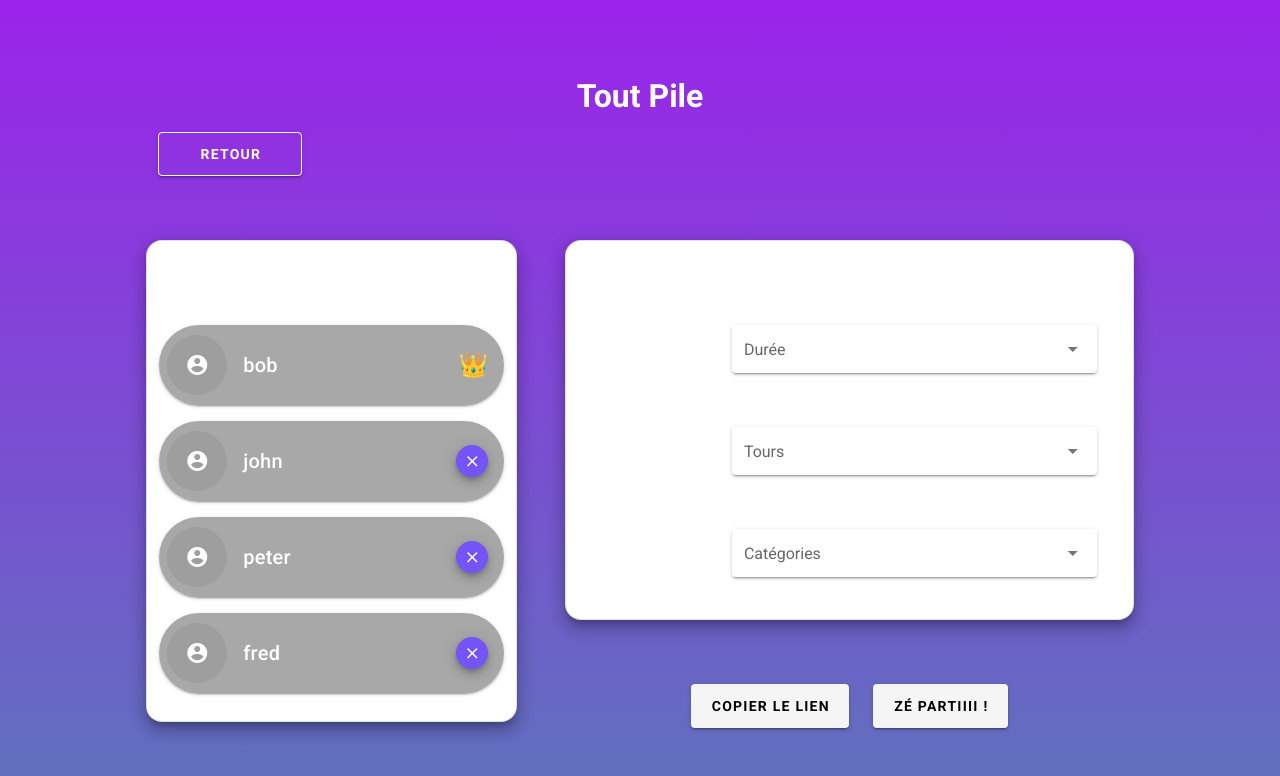
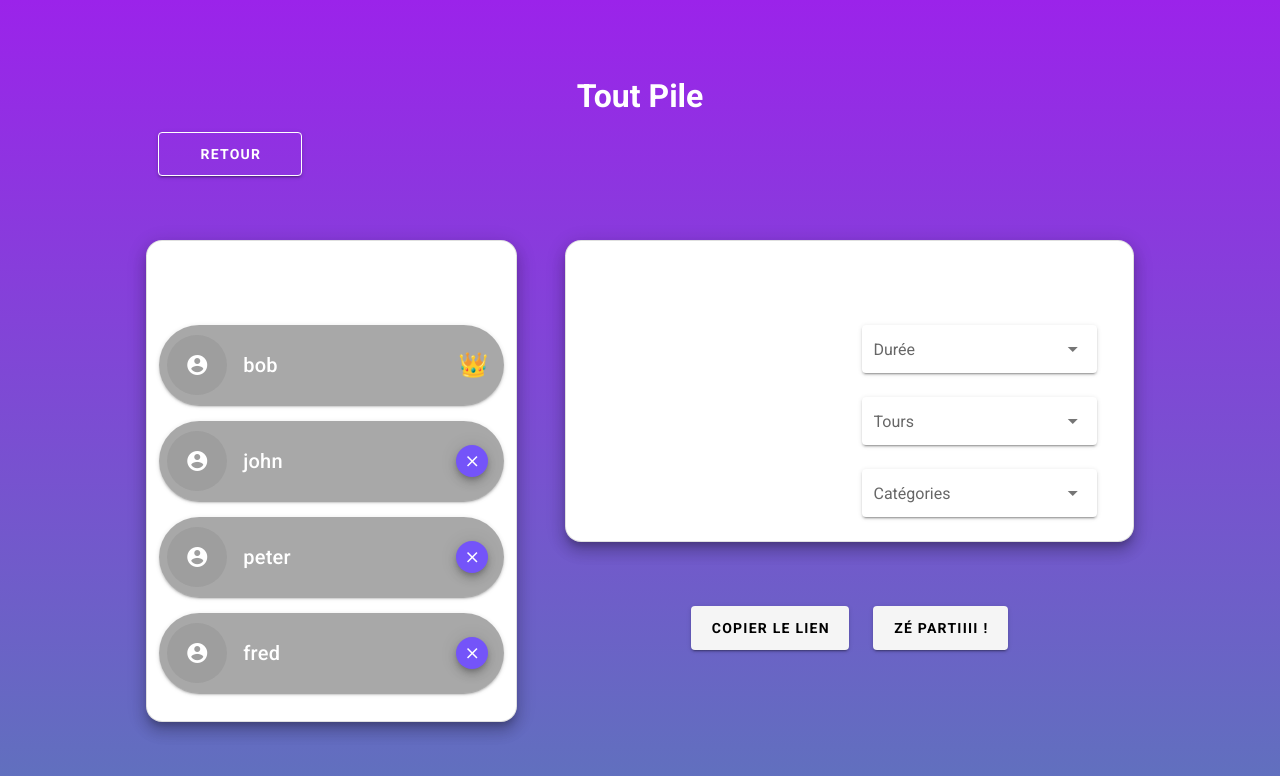
Before and after one commit to ClementCatel/tout-pile-app, a Vue app: page /lobby in a window 1280 px wide. Shown: the top 776 px of the page. Built offline with nearby package versions, Linux system fonts and the light colour scheme.

Commit message:
fix settings card

```diff
--- a/src/locales/fr.json
+++ b/src/locales/fr.json
@@ -11,6 +11,6 @@
     "settings": "Réglages",
     "timer": "Durée",
     "categories": "Catégories",
-    "rounds": "Les manches"
+    "rounds": "Manches"
   }
 }
--- a/src/views/GameLobby.vue
+++ b/src/views/GameLobby.vue
@@ -41,9 +41,9 @@
           >
             {{ $t("lobby.settings") }}
           </v-card-title>
-          <div class="mx-6">
+          <div class="mx-6 mb-3">
             <v-row>
-              <div class="col-3 text-h5">
+              <div class="col-6 text-h5">
                 {{ $t("lobby.timer") }}
               </div>
               <v-col>
@@ -52,11 +52,12 @@
                   :items="timerItems"
                   label="Durée"
                   solo
+                  hide-details
                 ></v-select>
               </v-col>
             </v-row>
             <v-row>
-              <div class="col-3 text-h5">
+              <div class="col-6 text-h5">
                 {{ $t("lobby.rounds") }}
               </div>
               <v-col>
@@ -65,11 +66,12 @@
                   :items="roundsItems"
                   label="Tours"
                   solo
+                  hide-details
                 ></v-select>
               </v-col>
             </v-row>
             <v-row>
-              <div class="col-3 text-h5">
+              <div class="col-6 text-h5">
                 {{ $t("lobby.categories") }}
               </div>
               <v-col>
@@ -79,6 +81,7 @@
                   label="Catégories"
                   solo
                   clearable
+                  hide-details
                   :items="categoriesItems"
                 ></v-autocomplete>
               </v-col>
```
